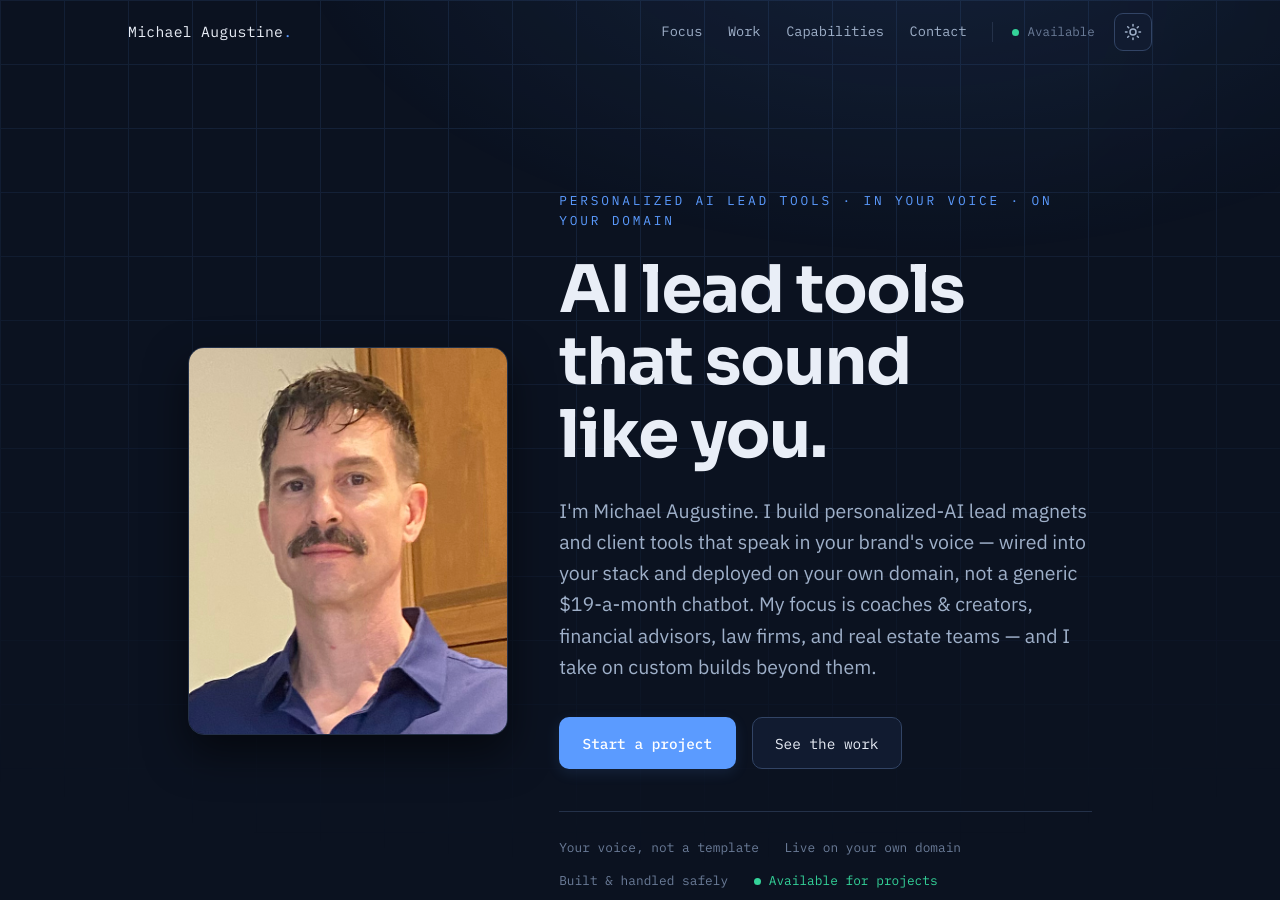
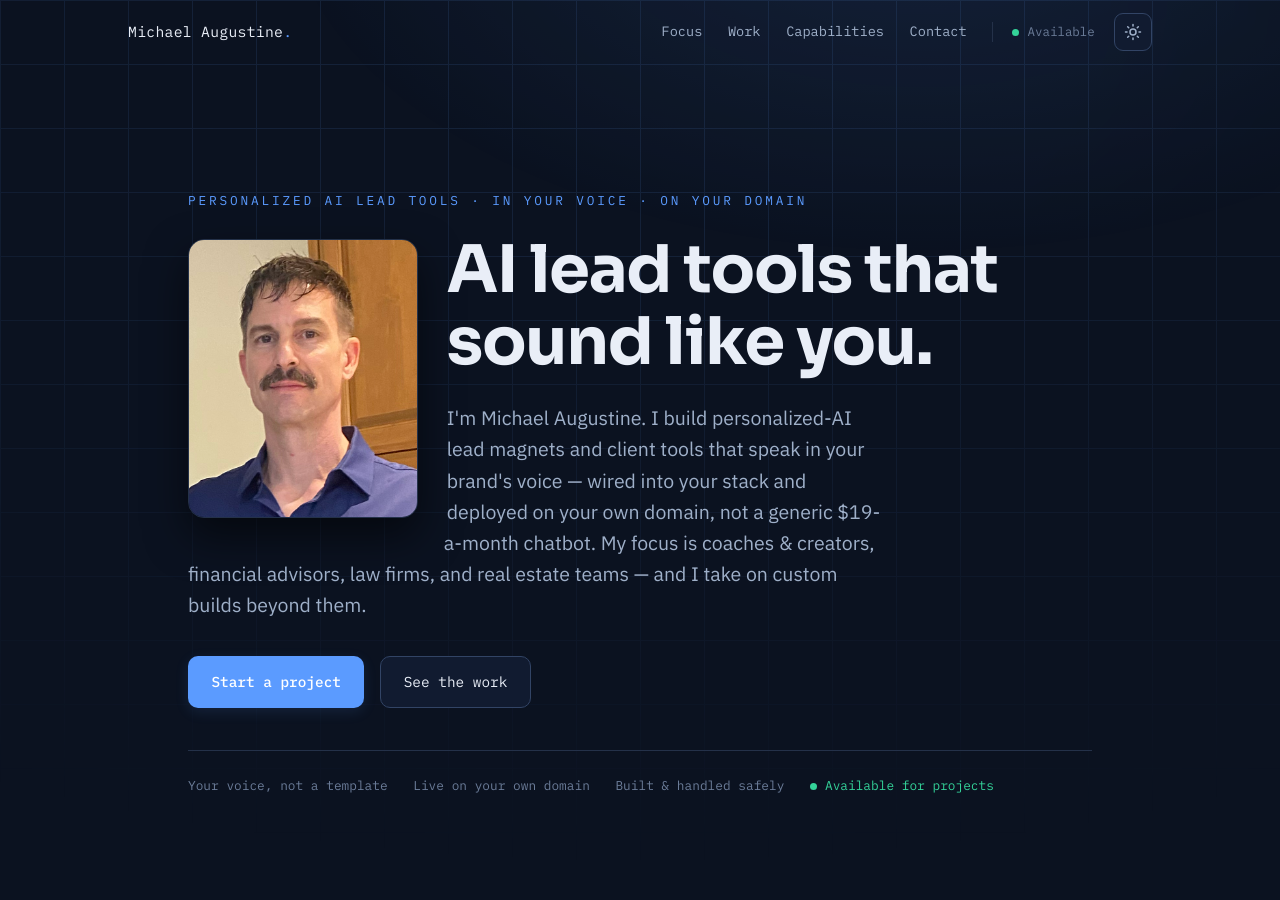
Before and after one commit to augforce/augforce.github.io, a Jekyll site: the page built from index.html, in a window 1280 px wide and 900 px high. Built offline with Jekyll 4.4.1, drawn with Linux system fonts in a browser that asks for light colours.

Commit message:
Hero: float headshot left so headline/lead wrap beside it
Co-Authored-By: Claude Opus 4.8 (1M context) <noreply@anthropic.com>

```diff
--- a/_includes/hero.html
+++ b/_includes/hero.html
@@ -1,11 +1,9 @@
 <section class="hero" id="top">
   <div class="container hero__inner">
-    <div class="hero__photo" data-reveal>
-      <img src="{{ '/assets/img/michael.png' | relative_url }}" width="334" height="406"
+    <p class="kicker" data-reveal>Personalized AI lead tools · in your voice · on your domain</p>
+    <img class="hero__photo" data-reveal
+         src="{{ '/assets/img/michael.png' | relative_url }}" width="334" height="406"
          alt="Michael Augustine" loading="eager" decoding="async">
-    </div>
-    <div class="hero__text">
-      <p class="kicker" data-reveal>Personalized AI lead tools · in your voice · on your domain</p>
     <h1 class="hero__title" data-reveal>AI lead tools that sound like&nbsp;you.</h1>
     <p class="hero__lead" data-reveal>
       I'm Michael Augustine. I build personalized-AI lead magnets and client tools that
@@ -24,5 +22,4 @@
       <li class="hero__meta-status"><span class="dot" aria-hidden="true"></span>Available for projects</li>
     </ul>
   </div>
-  </div>
 </section>
--- a/assets/css/style.css
+++ b/assets/css/style.css
@@ -221,23 +221,19 @@ html[data-theme="dark"] .nav__theme .icon-sun { display: block; }
 
 /* ---------- hero ---------- */
 .hero { padding: clamp(5rem, 14vh, 9rem) 0 clamp(3.5rem, 8vh, 6rem); }
-.hero__inner {
-  display: flex;
-  align-items: center;
-  gap: clamp(1.5rem, 4vw, 3.5rem);
-  max-width: 1000px;
-}
-.hero__photo { flex: 0 0 auto; }
-.hero__photo img {
-  display: block;
-  width: clamp(220px, 26vw, 320px);  /* on-screen size */
+.hero__inner { max-width: 1000px; }
+.hero__photo {
+  float: left;                       /* headline + lead wrap to its right */
+  width: clamp(190px, 22vw, 230px);  /* on-screen size */
   max-width: 334px;                  /* hard cap at native width — never upscales */
   height: auto;
   border-radius: 16px;
   border: 1px solid var(--border);
   box-shadow: var(--shadow-lg);
+  margin: 0.3rem 1.8rem 1rem 0;
+  shape-outside: inset(0 round 16px);
 }
-.hero__text { flex: 1 1 auto; min-width: 0; }
+.hero__actions { clear: left; }      /* buttons drop below the photo */
 .kicker {
   color: var(--accent);
   font-size: 0.8rem;
@@ -476,9 +472,13 @@ html[data-theme="dark"] .nav__theme .icon-sun { display: block; }
   .nav.is-open .nav__toggle span:nth-child(1) { transform: translateY(7px) rotate(45deg); }
   .nav.is-open .nav__toggle span:nth-child(2) { opacity: 0; }
   .nav.is-open .nav__toggle span:nth-child(3) { transform: translateY(-7px) rotate(-45deg); }
-  .hero__inner { flex-direction: column; align-items: flex-start; gap: 1.8rem; }
-  .hero__photo img { width: clamp(200px, 58vw, 280px); }
   .cards { grid-template-columns: 1fr; }
+}
+
+/* hero: stack photo above the text only on small phones */
+@media (max-width: 540px) {
+  .hero__photo { float: none; width: clamp(180px, 56vw, 240px); margin: 0 0 1.3rem; }
+  .hero__actions { clear: none; }
 }
 
 /* ---------- reduced motion ---------- */
```
Lines whose indentation alone changed are shown as unchanged.
